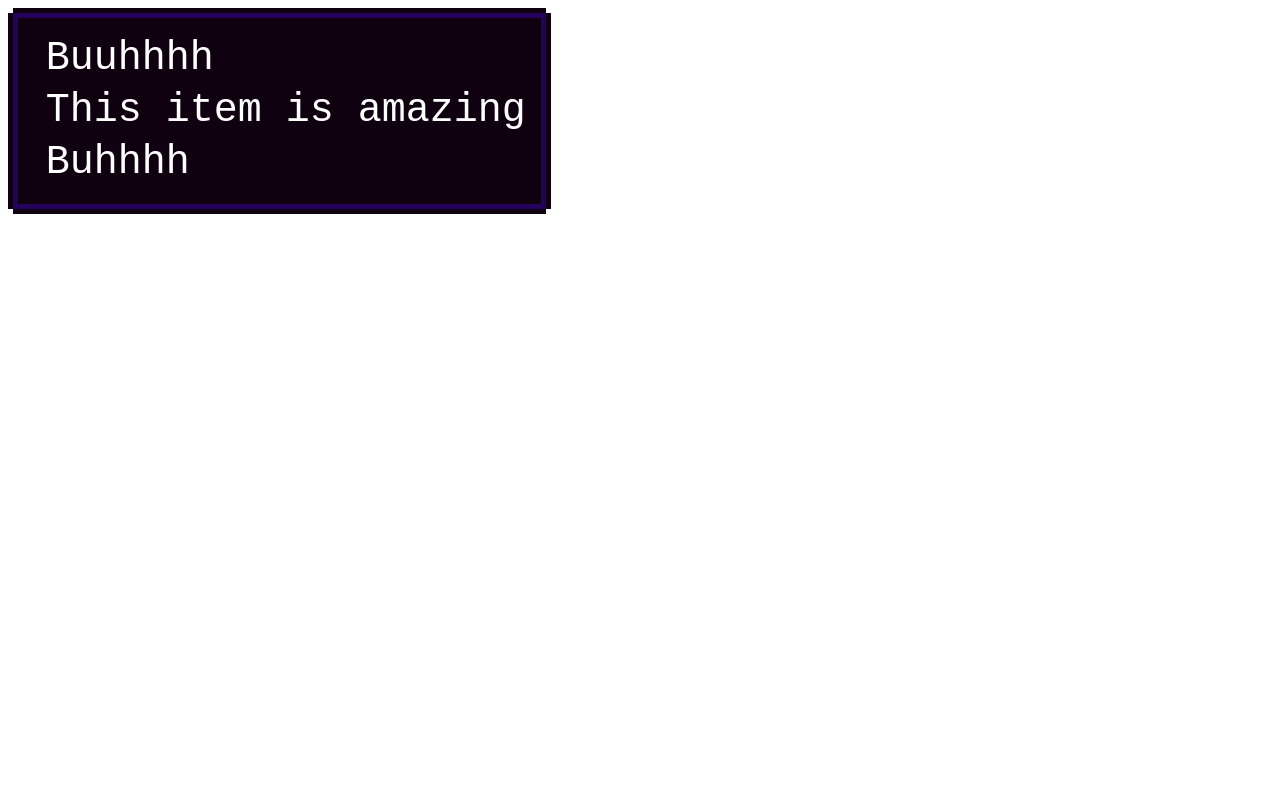
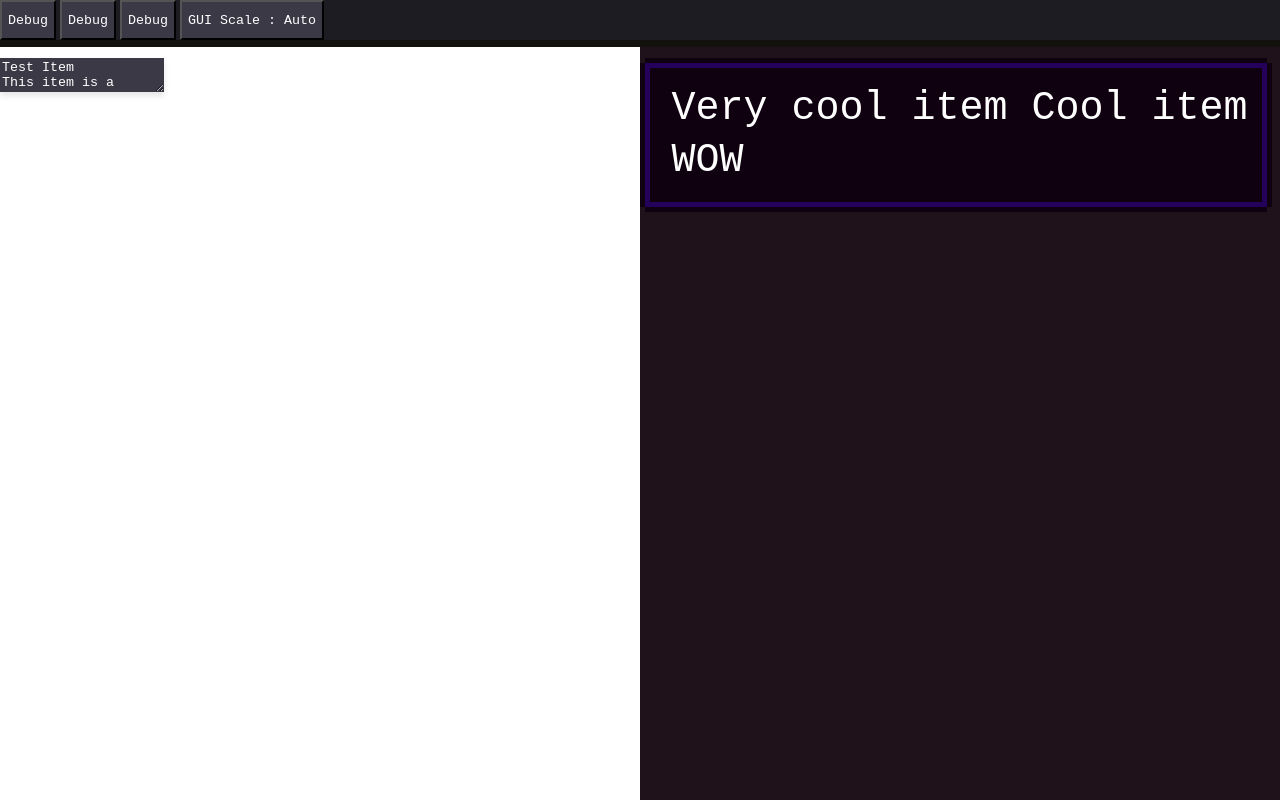
Before and after one commit to MC-AI-GH/mc-ai-gh.github.io, a plain HTML site: page index.html in a window 1280 px wide. Drawn offline with Linux system fonts and the light colour scheme.

Commit message:
Added the soon to be added features

```diff
--- a/index.html
+++ b/index.html
@@ -1,12 +1,30 @@
 <!DOCTYPE html>
 <html>
-  <link rel="stylesheet" href="/css/main.css">
+  <link rel="stylesheet" href="./css/main.css">
+  <link rel="stylesheet" href="./css/mcColors.css">
   <head>
     <title>Item Editor</title>
   </head>
   <body>
-    <div class="itemBox">
-      Buuhhhh<br>This item is amazing<br>Buhhhh
+    <div class="menuBar">
+      <button>Debug</button>
+      <button>Debug</button>
+      <button>Debug</button>
+      <button id="guiScale">GUI Scale : Auto</button>
     </div>
+    <div class="mainViewport cBlackstoneBg">
+      <div class="splitScreen toTheLeft itemSettings cBlackstoneBg">
+        <textarea id="simpleInput"></textarea>
+      </div>
+      <div class="splitScreen toTheRight itemBg">
+         <div id="itemDisplay" class="itemBox">
+          <p id="itemDisplayName">Very cool item</p>
+          <p class="nameLoreSeperator"></p>
+          <p id="itemDisplayLore">Cool item<br>WOW</p>
+        </div>
+      </div>
+    </div>
+    <script src="./js/menuBar.js"></script>
+    <script src="./js/itemSettings.js"></script>
   </body>
 </html>
```
